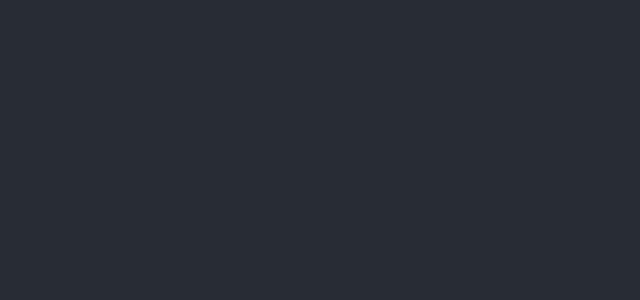
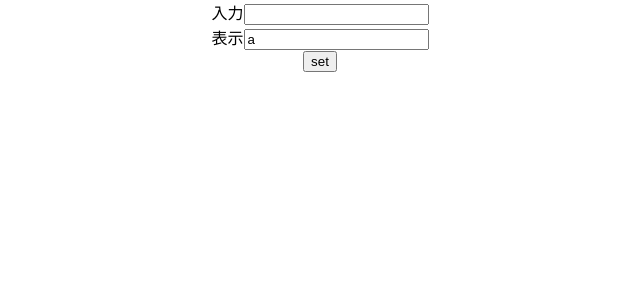
Before and after one commit to blck-snwmn/hello-react, a React (Create React App) app: page / in a window 1280 px wide. Shown: the top 300 px of the page, without its empty margins (320-960 px from the left). Built offline with nearby package versions, Linux system fonts and the light colour scheme.

Commit message:
update reflect input to other input

```diff
--- a/src/App.tsx
+++ b/src/App.tsx
@@ -1,11 +1,23 @@
-import React from 'react';
+import React, { useState, useRef } from 'react';
 import './App.css';
 
 const App: React.FC = () => {
+  const [str, setStrState] = useState("a");
+  const inputValue = useRef<HTMLInputElement>(null);
   return (
     <div className="App">
-      <header className="App-header">
-      </header>
+      <div>
+        <label htmlFor="input">入力</label>
+        <input id="input" type="text" ref={inputValue} />
+      </div>
+      <div>
+        <label htmlFor="show">表示</label>
+        <input id="show" type="text" value={str} />
+      </div>
+      <button onClick={() => {
+        const s = inputValue.current && inputValue.current.value
+        setStrState(s || "")
+      }}>set</button>
     </div>
   );
 }
```
